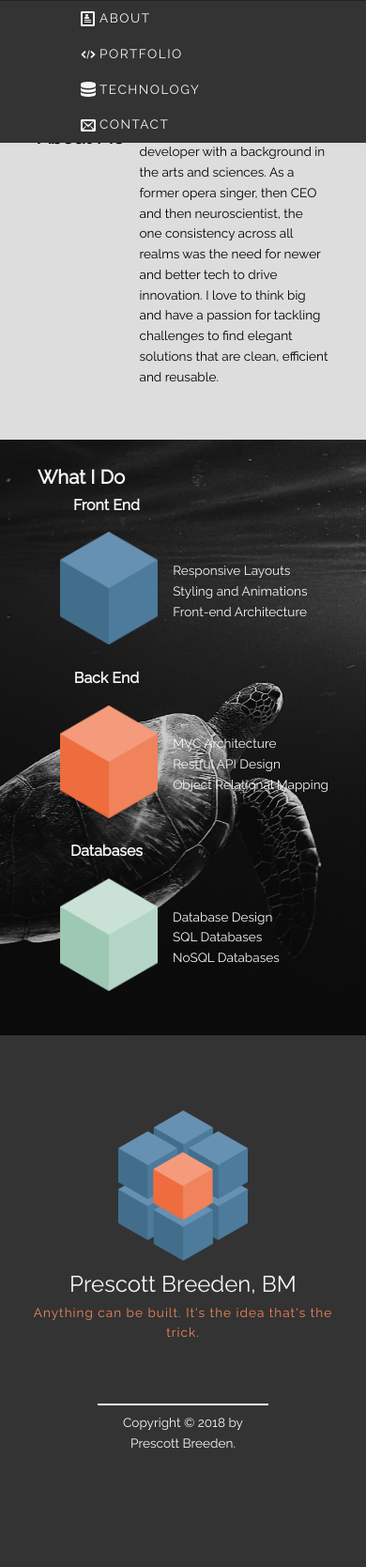
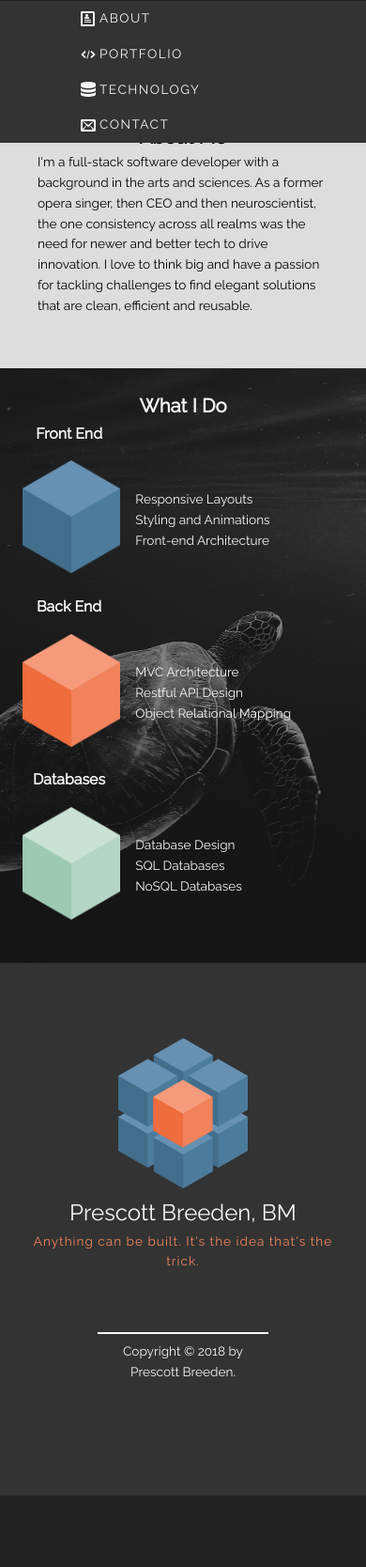
Before and after one commit to prescottbreeden/portfolio_flask, a Flask app: page / in a window 390 px wide. Shown: the part 843-2511 px from the top of the page at 94% size. After the commit the page ends 2435 px from the top, so only its background shows below. Run offline with Flask 2, Linux system fonts and the light colour scheme; some libraries are stand-ins or nearby versions.

Commit message:
mobile-scaling about, portfolio
initial bug fixes

```diff
--- a/app/sass/components/_about.scss
+++ b/app/sass/components/_about.scss
@@ -6,6 +6,11 @@
         padding-top: 6rem;
         display: flex;
         margin-bottom: 4rem;
+
+		@include respond(phone){
+			flex-direction: column;
+			align-items: center;
+		}
     }
 
     &__heading {
@@ -35,9 +40,22 @@
     background-repeat: no-repeat;
 	color: $color-white;
 
+	@include respond(phone){
+		padding: 3rem 1rem;
+		background-image: linear-gradient(to right,
+							rgba($color-black, .5),
+							rgba($color-black, .5)),
+							url('img/turtle.jpg');
+	}
+
     &--heading {
         color: $color-white;
+
+		@include respond(phone){
+			text-align: center;
+		}
     }
+
     &--container {
         // padding: 3rem;
         // margin-top: 4rem;
@@ -47,6 +65,10 @@
         justify-content: space-between;
         align-items: center;
         // border: 1px dashed red;
+
+		@include respond(phone){
+			display: inline-block;
+		}
     }
 
     &--list {
--- a/app/sass/components/_portfolio.scss
+++ b/app/sass/components/_portfolio.scss
@@ -1,6 +1,10 @@
 .portfolio {
     padding: 6rem 3rem 3rem 3rem;
     background-color: $color-grey-light;
+
+	@include respond(phone){
+		padding: 3rem 1rem;
+	}
 
     &__header {
         text-align: center;
@@ -18,13 +22,18 @@
 }
 
 .project {
-    display: flex;
-    justify-content: center;
-    align-items: flex-start;
     padding: 3rem;
-    // background-color: $color-white;
+
+	@include respond(phone){
+		display: flex;
+		flex-direction: column;
+		align-items: center;
+		padding: 3rem 1rem;
+	}
 
     &__description {
+		display: inline-block;
+		width: 50%;
 
 		p {
 			margin: 1rem;
@@ -57,13 +66,42 @@
                     background-color: rgba($color-primary, .5);
                     color: $color-white;
                 }
+
+				@include respond(phone) {
+					// display: block;
+				}
             }
+        }
 
-        }
+		&--contrib {
+
+			@include respond(phone){
+				display: flex;
+				flex-direction: column;
+			}
+
+			&-link:link,
+			&-link:visited {
+				margin-left: 1rem;
+				color: $color-primary-dark;
+
+				&:hover {
+					color: $color-green-dark;
+				}
+			}
+		}
+
+
+		@include respond(phone){
+			order: 2;
+			width: 100%;
+			text-align: center;
+		}
     }
 
 	&__tech-row {
 		text-align: center;
+
 		&--img {
 			height: 6rem;
 			width: auto;
@@ -78,7 +116,9 @@
     }
 
     &__desktop {
-        // border: 1px dashed orangered;
+		display: inline-block;
+		width: 50%;
+		float: right;
         text-align: center;
 		animation: appear .5s linear 1;
 
@@ -90,7 +130,17 @@
 			&:hover {
 				transform: scale(1.1);
 			}
+
+			@include respond(phone){
+				width: 100%;
+				height: auto;
+			}
         }
+
+		@include respond(phone){
+			width: 100%;
+			order: 1;
+		}
     }
 
 }
--- a/app/static/styles.css
+++ b/app/static/styles.css
@@ -1349,6 +1349,10 @@ body {
     padding-top: 6rem;
     display: flex;
     margin-bottom: 4rem; }
+    @media only screen and (max-width: 37.5em) {
+      .about__text-box {
+        flex-direction: column;
+        align-items: center; } }
   .about__heading {
     flex: 3 20%; }
   .about__blurb {
@@ -1364,13 +1368,23 @@ body {
   background-position: 50% 50%;
   background-repeat: no-repeat;
   color: #f7f7f7; }
+  @media only screen and (max-width: 37.5em) {
+    .services {
+      padding: 3rem 1rem;
+      background-image: linear-gradient(to right, rgba(34, 34, 34, 0.5), rgba(34, 34, 34, 0.5)), url("img/turtle.jpg"); } }
   .services--heading {
     color: #f7f7f7; }
+    @media only screen and (max-width: 37.5em) {
+      .services--heading {
+        text-align: center; } }
   .services--container {
     margin: 0 auto;
     display: flex;
     justify-content: space-between;
     align-items: center; }
+    @media only screen and (max-width: 37.5em) {
+      .services--container {
+        display: inline-block; } }
   .services--list {
     list-style: none; }
   .services--front-end {
```
Also changed, not shown: other parts of app/static/styles.css (+37 -3 lines), app/static/app.js (+23 -17 lines), 1 other file. Lines whose indentation alone changed are shown as unchanged.
